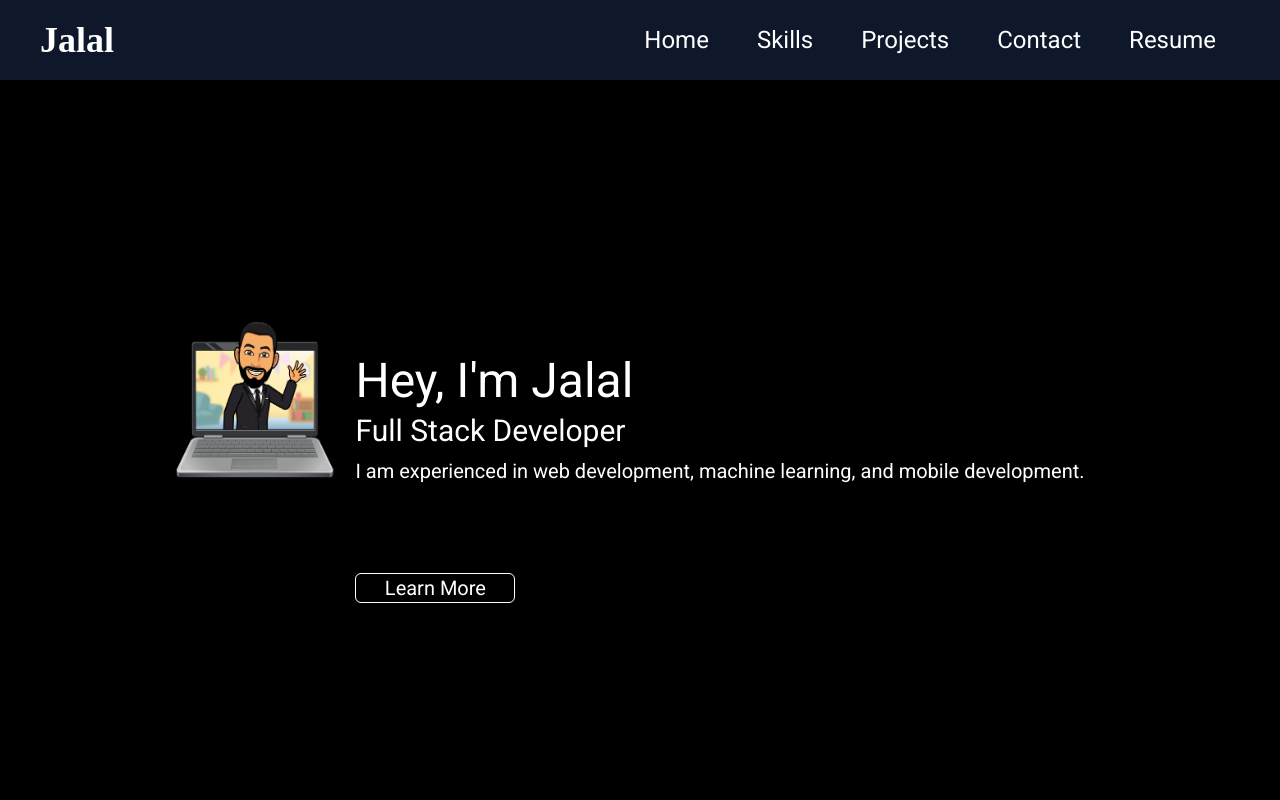
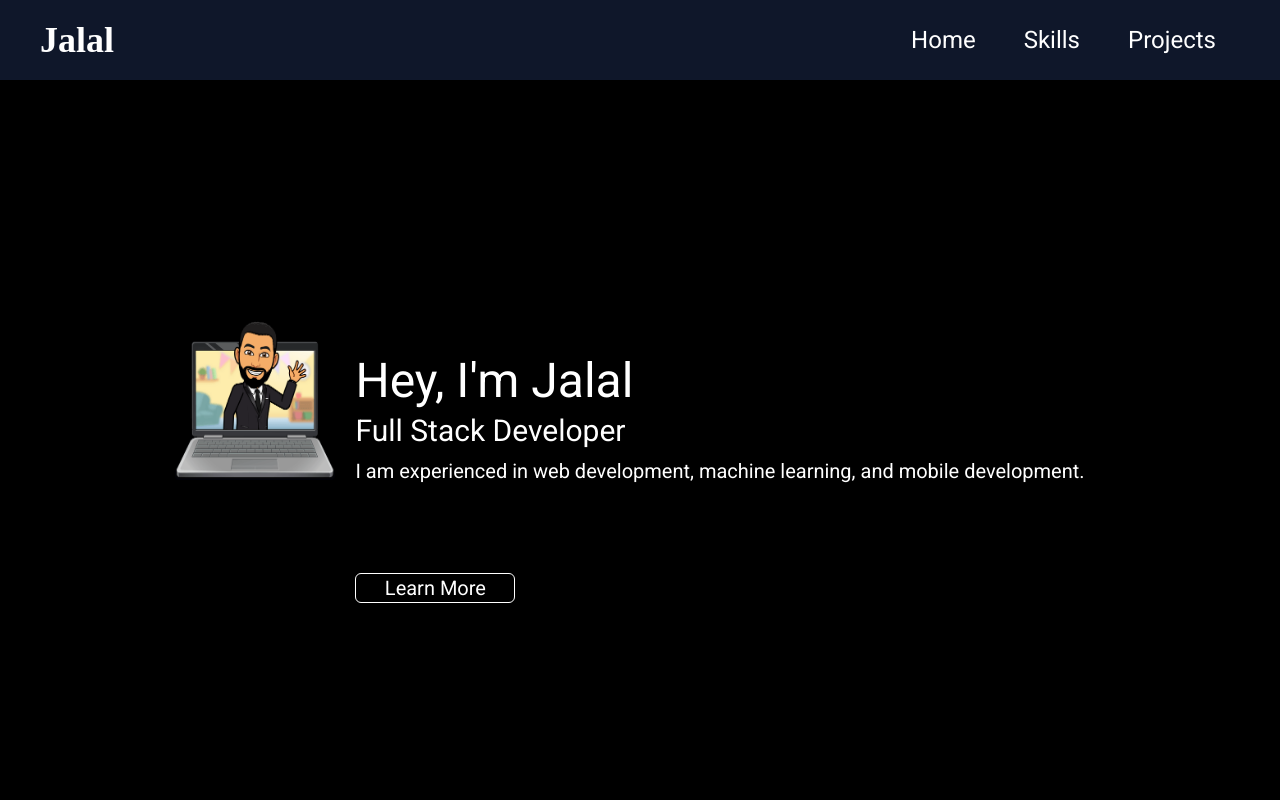
Before and after one commit to jalallll/personalSite, a React (Create React App) app: page / in a window 1280 px wide. Shown: the top 800 px of the page. Built offline with nearby package versions, Linux system fonts and the light colour scheme.

Commit message:
done website

```diff
--- a/src/Components/Nav_bar.js
+++ b/src/Components/Nav_bar.js
@@ -1,6 +1,6 @@
 import React from "react";
 
-const pageNames = ["Home", "Skills", "Projects", "Contact", "Resume"];
+const pageNames = ["Home", "Skills", "Projects"];
 
 const Nav_bar = () => {
 	return (
```
